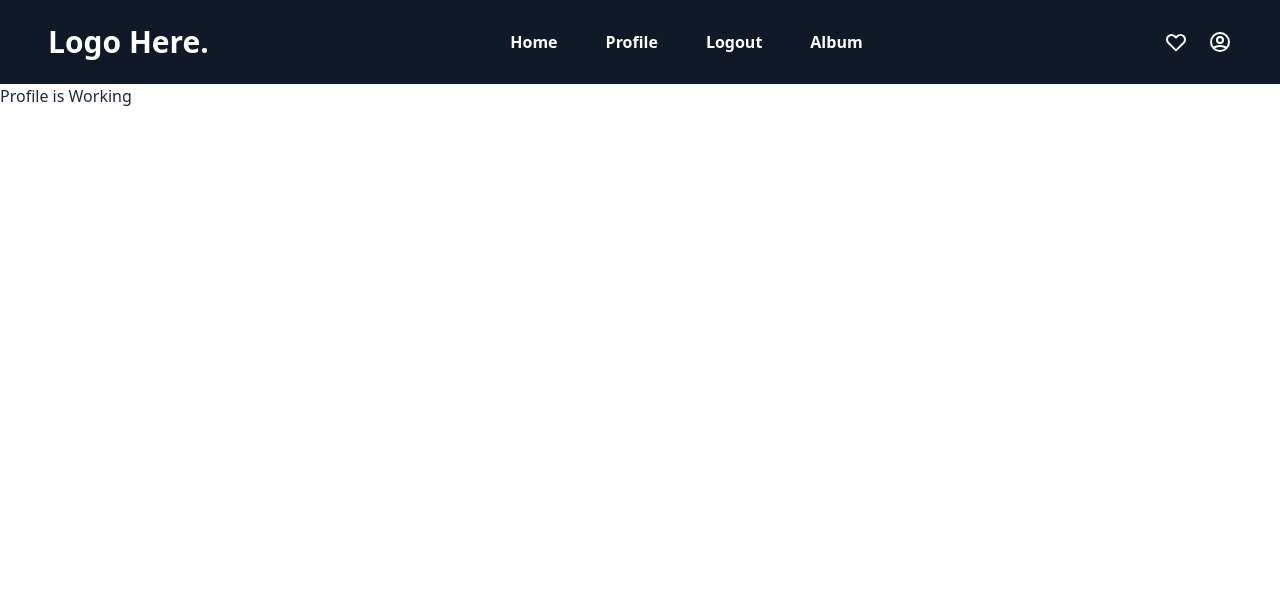
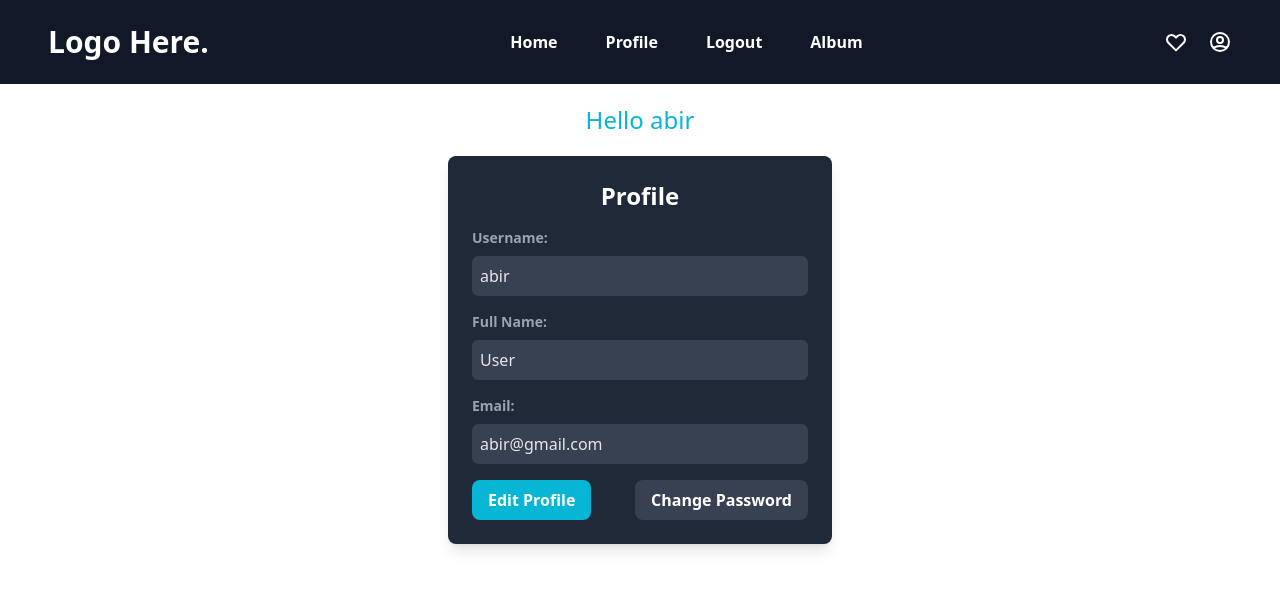
Before and after one commit to rubaiiyat/Car-Bazaar, a Django app: template profiles/templates/profile.html in a window 1280 px wide. Shown: the top 590 px of the page. Run offline with Django 5.2, Linux system fonts and the light colour scheme; a user stored in the database is signed in; the template is opened without the code that fills it: most values are stand-ins (such as "Sample title", 1, 10 or a date in 2020); some libraries are stand-ins or nearby versions.

Commit message:
Profile Update and change password done

```diff
--- a/profiles/templates/profile.html
+++ b/profiles/templates/profile.html
@@ -1,5 +1,34 @@
 {% extends 'base.html' %}
 
 {% block content %}
-  <h1>Profile is Working</h1>
+  <h1 class="text-center text-2xl text-cyan-500 m-5">Hello {{ user.username }}</h1>
+
+  <div class="flex justify-center items-center">
+    <div class="bg-gray-800 p-6 rounded-lg shadow-lg w-full max-w-sm">
+      <h2 class="text-2xl font-bold text-center text-white mb-4">Profile</h2>
+      <div class="space-y-4">
+        <!-- Username -->
+        <div>
+          <label class="block text-gray-400 text-sm font-bold mb-2">Username:</label>
+          <p class="bg-gray-700 p-2 rounded-md text-gray-200">{{ user.username }}</p>
+        </div>
+        <!-- Full Name -->
+        <div>
+          <label class="block text-gray-400 text-sm font-bold mb-2">Full Name:</label>
+          <p class="bg-gray-700 p-2 rounded-md text-gray-200">{{ user.first_name }} {{ data.last_name }}</p>
+        </div>
+        <!-- Email -->
+        <div>
+          <label class="block text-gray-400 text-sm font-bold mb-2">Email:</label>
+          <p class="bg-gray-700 p-2 rounded-md text-gray-200">{{ user.email }}</p>
+        </div>
+      </div>
+
+      <!-- Buttons -->
+      <div class="mt-4 flex justify-between">
+        <a href="{% url 'edit' %}" class="bg-cyan-500 hover:bg-cyan-600 text-white font-semibold py-2 px-4 rounded-lg transition duration-300">Edit Profile</a>
+        <a href="{% url 'changepassword' %}" class="bg-gray-700 hover:bg-gray-600 text-white font-semibold py-2 px-4 rounded-lg transition duration-300">Change Password</a>
+      </div>
+    </div>
+  </div>
 {% endblock %}
--- a/profiles/urls.py
+++ b/profiles/urls.py
@@ -5,5 +5,7 @@ urlpatterns = [
     path("auth/register/", views.userRegister.as_view(), name="register"),
     path("auth/login/", views.userLogin.as_view(), name="login"),
     path("profile", views.userProfile.as_view(), name="profile"),
+    path("profile/edit/", views.editUserProfile, name="edit"),
+    path("profile/changepassword/", views.changePass.as_view(), name="changepassword"),
     path("auth/logout/", views.userLogout, name="logout"),
 ]
```
Also changed, not shown: profiles/form.py (+9 -1 lines), profiles/templates/chngpass.html (added, +17 -0 lines), profiles/templates/editProfile.html (added, +17 -0 lines), profiles/views.py (+42 -3 lines), db.sqlite3.
